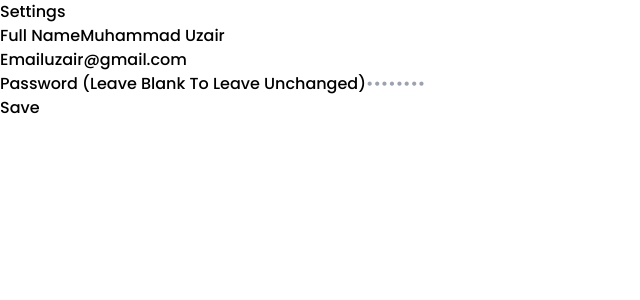
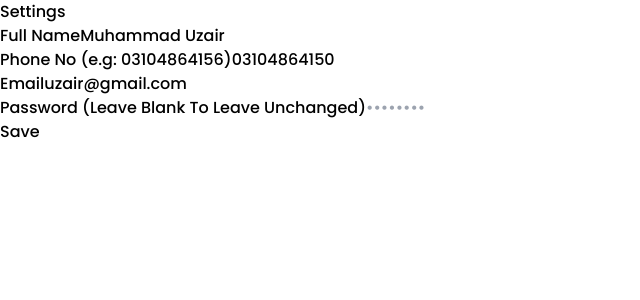
Before and after one commit to heyitsuzair/real-estate-next, a Next.js app: page /dashboard/subcomponents/Settings in a window 1280 px wide. Shown: the top 300 px of the page, without its empty margins (0-640 px from the left). Built offline with nearby package versions, Linux system fonts and the light colour scheme; what @material-tailwind/react would draw is missing.

Commit message:
Settings Page

```diff
--- a/pages/dashboard/subcomponents/Settings.tsx
+++ b/pages/dashboard/subcomponents/Settings.tsx
@@ -13,6 +13,7 @@ const Settings = () => {
   const initialValues = {
     name: "Muhammad Uzair",
     email: "uzair@gmail.com",
+    phone_no: "03104864150",
     password: "",
   };
 
@@ -52,6 +53,18 @@ const Settings = () => {
             onChange={handleChange}
           />
           <TextInput
+            id="phone_no"
+            type="number"
+            name="phone_no"
+            label="Phone No (e.g: 03104864156)"
+            value={values.phone_no}
+            error={errors.phone_no && touched.phone_no}
+            errorText={errors.phone_no}
+            onBlur={handleBlur}
+            placeholder="03104864150"
+            onChange={handleChange}
+          />
+          <TextInput
             id="email"
             type="email"
             name="email"
@@ -82,7 +95,7 @@ const Settings = () => {
           ) : (
             <button
               type="submit"
-              className="text-white bg-red-500 hover:bg-red-600 focus:ring-4 focus:outline-none focus:ring-red-300 font-medium rounded-lg text-sm px-5 py-2.5 text-center "
+              className="text-white bg-red-500 hover:bg-red-600 focus:ring-4 focus:outline-none focus:ring-red-300 font-medium rounded-lg text-sm px-8 py-2.5 text-center "
             >
               Save
             </button>
--- a/styles/globals.css
+++ b/styles/globals.css
@@ -7,6 +7,19 @@ body {
   font-family: "Poppins", sans-serif;
   /* overflow-x: hidden; */
 }
+/* Hide Input Numbers Arrow */
+/* Chrome, Safari, Edge, Opera */
+input::-webkit-outer-spin-button,
+input::-webkit-inner-spin-button {
+  -webkit-appearance: none;
+  margin: 0;
+}
+
+/* Firefox */
+input[type="number"] {
+  -moz-appearance: textfield;
+}
+/* Hide Input Numbers Arrow */
 .poppins {
   font-family: "Poppins", sans-serif;
 }
--- a/yupSchemas/auth/RegisterForm.tsx
+++ b/yupSchemas/auth/RegisterForm.tsx
@@ -8,4 +8,5 @@ export const RegisterFormSchema = Yup.object({
   password: Yup.string()
     .min(5, "Password Must Be Of Minimum 5 Characters")
     .required("Please Enter Password!"),
+  phone_no: Yup.number().required("Please Enter Phone No!"),
 });
--- a/yupSchemas/dashboard/SettingsSchema.tsx
+++ b/yupSchemas/dashboard/SettingsSchema.tsx
@@ -6,4 +6,5 @@ export const SettingsSchema = Yup.object({
     .email("Please Enter Valid Email")
     .required("Please Enter Your Email!"),
   password: Yup.string().min(5, "Password Must Be Of Minimum 5 Characters"),
+  phone_no: Yup.number().required("Please Enter Phone No!"),
 });
```
Also changed, not shown: pages/register.tsx (+13 -0 lines).
